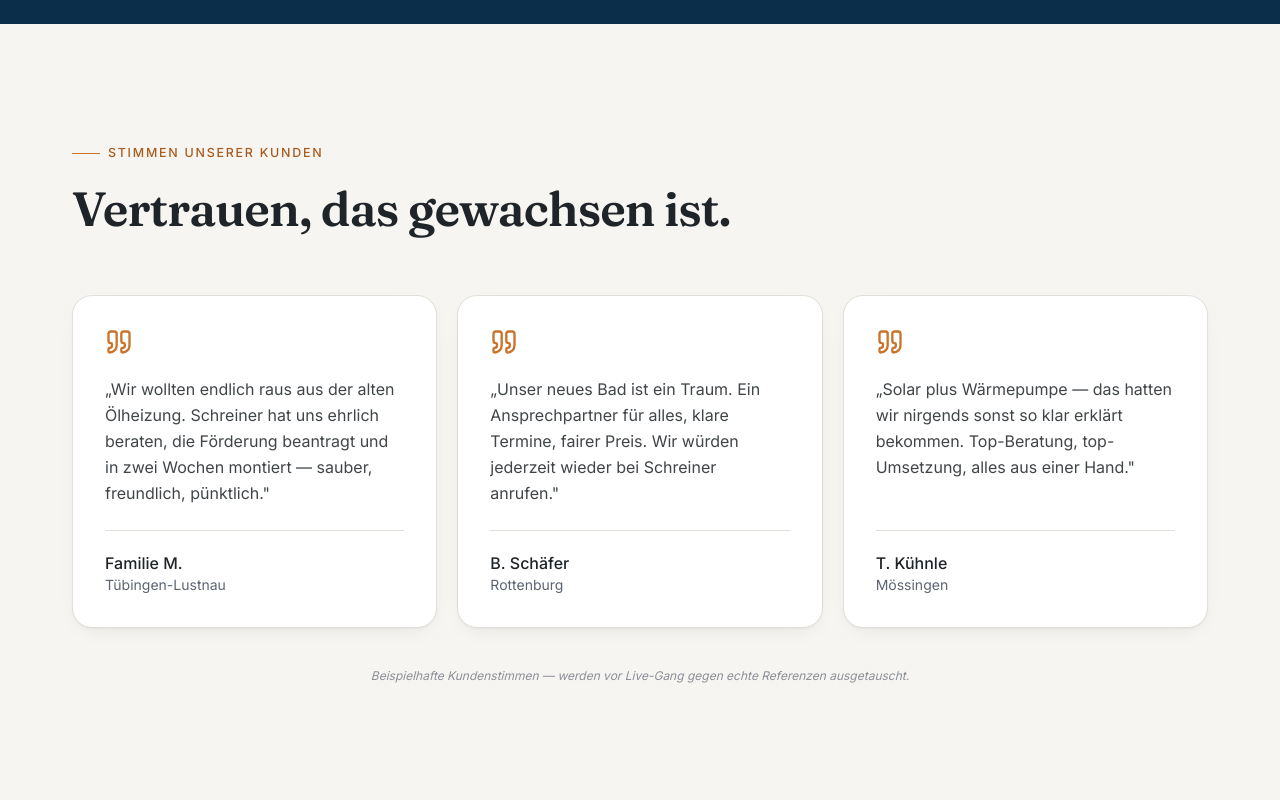
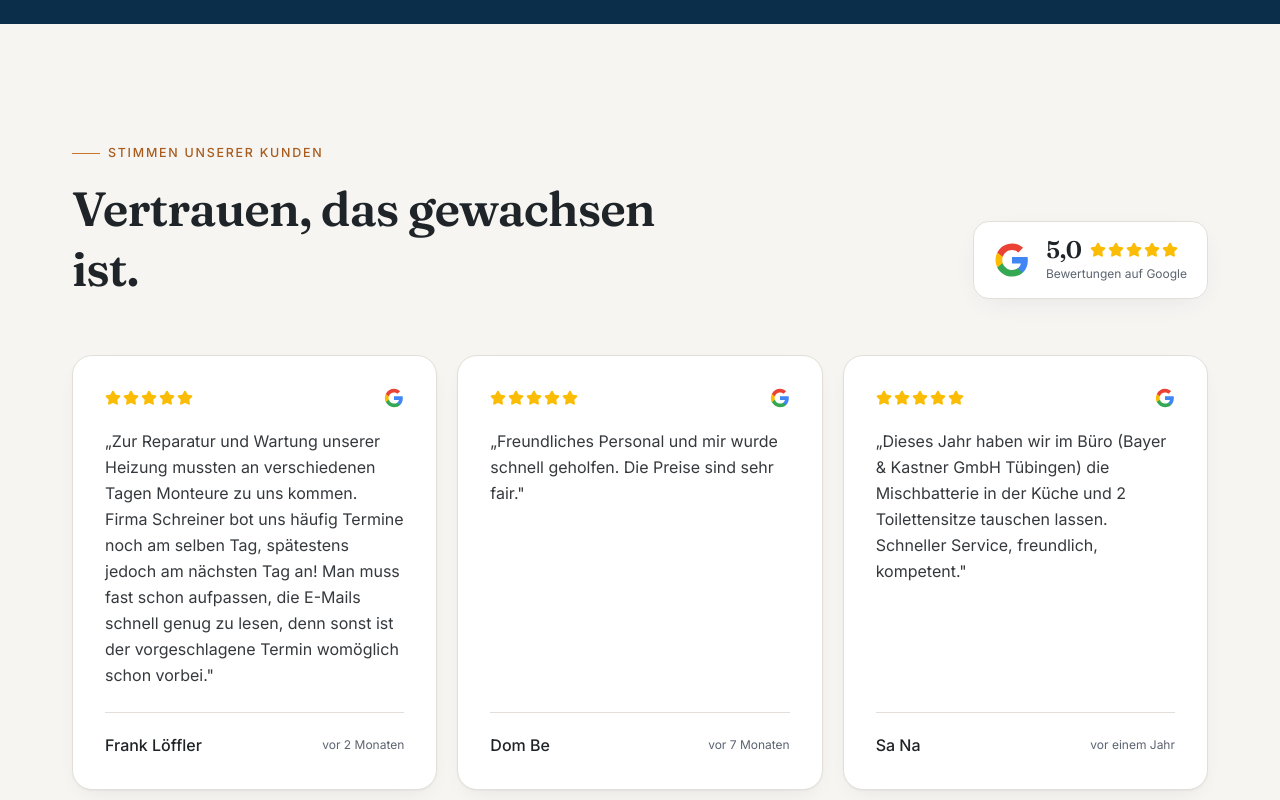
Before and after one commit to asari-inhousemedia/schreiner, a Next.js app: page / in a window 1280 px wide. Shown: the part 3780-4580 px from the top of the page. Built offline with nearby package versions, Linux system fonts and the light colour scheme.

Commit message:
testimonials: echte Google-Reviews (5,0 Sterne) ersetzen Platzhalter — Frank Löffler, Dom Be, Sa Na + Google-G + Rating-Badge

```diff
--- a/components/sections/Testimonials.tsx
+++ b/components/sections/Testimonials.tsx
@@ -1,35 +1,83 @@
 "use client";
 
 import { motion } from "framer-motion";
-import { Quote } from "lucide-react";
+import { Star } from "lucide-react";
 
 const TESTIMONIALS = [
   {
-    text: "Wir wollten endlich raus aus der alten Ölheizung. Schreiner hat uns ehrlich beraten, die Förderung beantragt und in zwei Wochen montiert — sauber, freundlich, pünktlich.",
-    name: "Familie M.",
-    place: "Tübingen-Lustnau",
+    text: "Zur Reparatur und Wartung unserer Heizung mussten an verschiedenen Tagen Monteure zu uns kommen. Firma Schreiner bot uns häufig Termine noch am selben Tag, spätestens jedoch am nächsten Tag an! Man muss fast schon aufpassen, die E-Mails schnell genug zu lesen, denn sonst ist der vorgeschlagene Termin womöglich schon vorbei.",
+    name: "Frank Löffler",
+    when: "vor 2 Monaten",
   },
   {
-    text: "Unser neues Bad ist ein Traum. Ein Ansprechpartner für alles, klare Termine, fairer Preis. Wir würden jederzeit wieder bei Schreiner anrufen.",
-    name: "B. Schäfer",
-    place: "Rottenburg",
+    text: "Freundliches Personal und mir wurde schnell geholfen. Die Preise sind sehr fair.",
+    name: "Dom Be",
+    when: "vor 7 Monaten",
   },
   {
-    text: "Solar plus Wärmepumpe — das hatten wir nirgends sonst so klar erklärt bekommen. Top-Beratung, top-Umsetzung, alles aus einer Hand.",
-    name: "T. Kühnle",
-    place: "Mössingen",
+    text: "Dieses Jahr haben wir im Büro (Bayer & Kastner GmbH Tübingen) die Mischbatterie in der Küche und 2 Toilettensitze tauschen lassen. Schneller Service, freundlich, kompetent.",
+    name: "Sa Na",
+    when: "vor einem Jahr",
   },
 ];
+
+function GoogleG({ className = "" }: { className?: string }) {
+  return (
+    <svg viewBox="0 0 24 24" className={className} aria-hidden>
+      <path
+        fill="#4285F4"
+        d="M22.56 12.25c0-.78-.07-1.53-.2-2.25H12v4.26h5.92c-.26 1.37-1.04 2.53-2.21 3.31v2.77h3.57c2.08-1.92 3.28-4.74 3.28-8.09z"
+      />
+      <path
+        fill="#34A853"
+        d="M12 23c2.97 0 5.46-.98 7.28-2.66l-3.57-2.77c-.99.66-2.25 1.06-3.71 1.06-2.86 0-5.29-1.93-6.16-4.53H2.18v2.84C3.99 20.53 7.7 23 12 23z"
+      />
+      <path
+        fill="#FBBC05"
+        d="M5.84 14.1c-.22-.66-.35-1.36-.35-2.1s.13-1.44.35-2.1V7.07H2.18C1.43 8.55 1 10.22 1 12s.43 3.45 1.18 4.93l2.85-2.22.81-.61z"
+      />
+      <path
+        fill="#EA4335"
+        d="M12 5.38c1.62 0 3.06.56 4.21 1.64l3.15-3.15C17.45 2.09 14.97 1 12 1 7.7 1 3.99 3.47 2.18 7.07l3.66 2.84c.87-2.6 3.3-4.53 6.16-4.53z"
+      />
+    </svg>
+  );
+}
 
 export default function Testimonials() {
   return (
     <section className="section bg-[#f7f5f2]">
       <div className="container-custom">
-        <div className="max-w-2xl mb-14">
-          <div className="eyebrow mb-4">Stimmen unserer Kunden</div>
-          <h2 className="font-display text-4xl md:text-5xl font-semibold leading-tight text-[#1f2428]">
-            Vertrauen, das gewachsen ist.
-          </h2>
+        <div className="grid lg:grid-cols-12 gap-10 lg:gap-12 mb-14 items-end">
+          <div className="lg:col-span-7">
+            <div className="eyebrow mb-4">Stimmen unserer Kunden</div>
+            <h2 className="font-display text-4xl md:text-5xl font-semibold leading-tight text-[#1f2428]">
+              Vertrauen, das gewachsen ist.
+            </h2>
+          </div>
+          <div className="lg:col-span-5 lg:justify-self-end">
+            <div className="inline-flex items-center gap-4 bg-white border border-[#e3dfd8] rounded-2xl px-5 py-4 shadow-[0_8px_30px_-12px_rgba(14,58,95,0.12)]">
+              <GoogleG className="w-9 h-9 shrink-0" />
+              <div>
+                <div className="flex items-center gap-2">
+                  <span className="font-display text-2xl font-semibold text-[#1f2428] leading-none">
+                    5,0
+                  </span>
+                  <div className="flex gap-0.5">
+                    {[0, 1, 2, 3, 4].map((i) => (
+                      <Star
+                        key={i}
+                        className="w-4 h-4 fill-[#FBBC05] text-[#FBBC05]"
+                      />
+                    ))}
+                  </div>
+                </div>
+                <div className="text-xs text-[#5c6470] mt-1">
+                  Bewertungen auf Google
+                </div>
+              </div>
+            </div>
+          </div>
         </div>
 
         <div className="grid md:grid-cols-3 gap-5">
@@ -42,22 +90,27 @@ export default function Testimonials() {
               transition={{ duration: 0.5, delay: i * 0.1 }}
               className="card flex flex-col"
             >
-              <Quote className="w-7 h-7 text-[#c9742a] mb-5" />
-              <p className="text-[#1f2428]/85 leading-relaxed mb-6 flex-1">
+              <div className="flex items-center justify-between mb-5">
+                <div className="flex gap-0.5">
+                  {[0, 1, 2, 3, 4].map((s) => (
+                    <Star
+                      key={s}
+                      className="w-4 h-4 fill-[#FBBC05] text-[#FBBC05]"
+                    />
+                  ))}
+                </div>
+                <GoogleG className="w-5 h-5" />
+              </div>
+              <p className="text-[#1f2428]/90 leading-relaxed mb-6 flex-1">
                 „{t.text}"
               </p>
-              <div className="pt-5 border-t border-[#e3dfd8]">
+              <div className="pt-5 border-t border-[#e3dfd8] flex items-center justify-between gap-3">
                 <div className="font-medium text-[#1f2428]">{t.name}</div>
-                <div className="text-sm text-[#5c6470]">{t.place}</div>
+                <div className="text-xs text-[#5c6470]">{t.when}</div>
               </div>
             </motion.div>
           ))}
         </div>
-
-        <p className="text-xs text-[#5c6470]/70 text-center mt-10 italic">
-          Beispielhafte Kundenstimmen — werden vor Live-Gang gegen echte
-          Referenzen ausgetauscht.
-        </p>
       </div>
     </section>
   );
```
